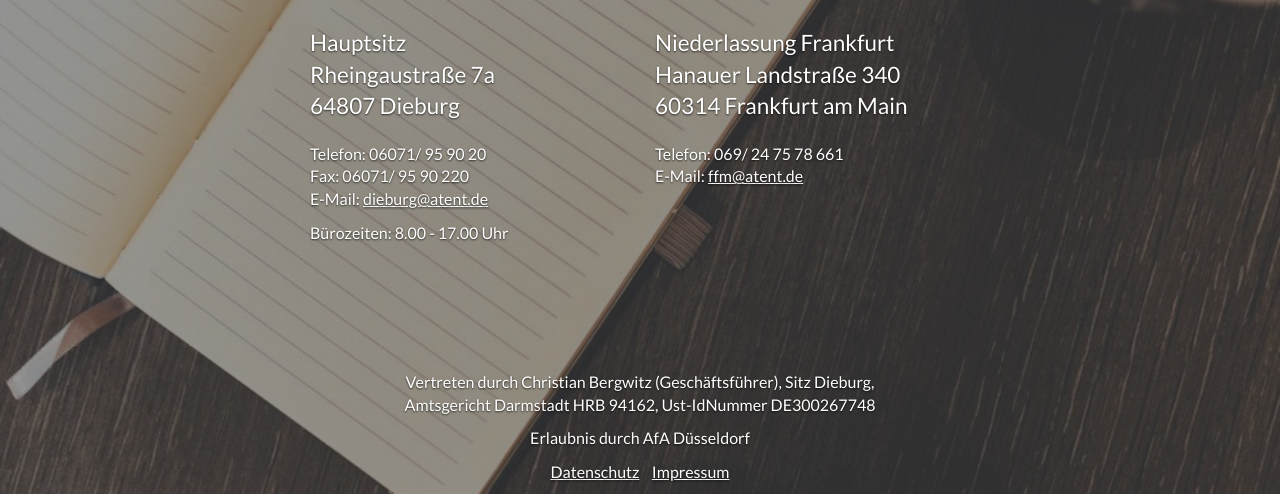
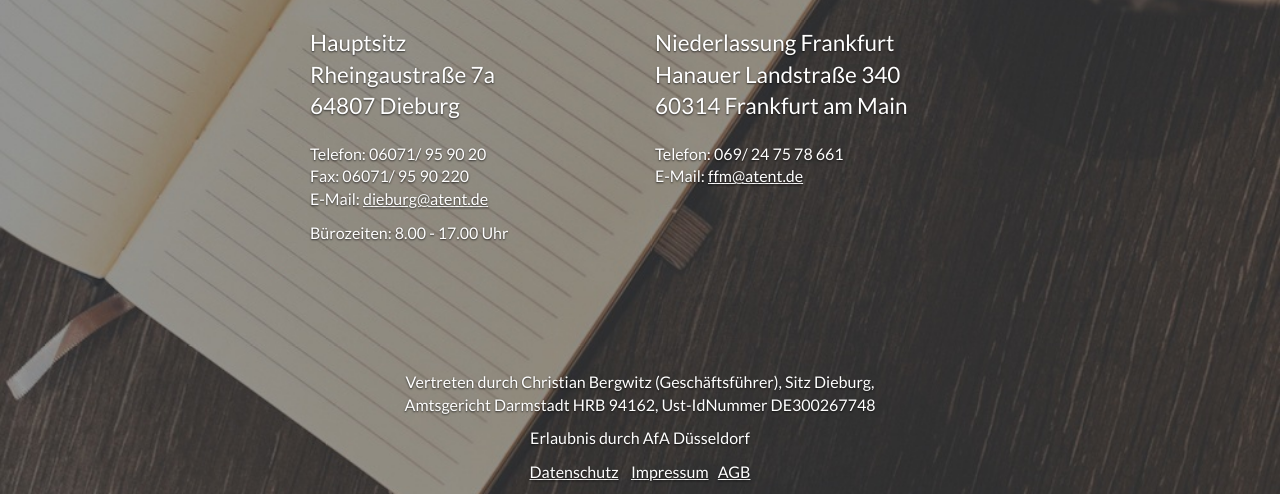
Before and after one commit to atent/atent.github.io, a plain HTML site: page index.html in a window 1280 px wide. Shown: the part 306-800 px from the top of the page. Drawn offline with nearby package versions, Linux system fonts and the light colour scheme.

Commit message:
Update index.html

```diff
--- a/index.html
+++ b/index.html
@@ -73,7 +73,7 @@
             <p>Vertreten durch Christian Bergwitz (Geschäftsführer), Sitz Dieburg,<br>
               Amtsgericht Darmstadt HRB 94162, Ust-IdNummer DE300267748</p>
             <p>Erlaubnis durch AfA Düsseldorf</p>
-            <p><a href="/datenschutz">Datenschutz</a> &nbsp;&nbsp; <a href="/impressum">Impressum</a></p>
+            <p><a href="/datenschutz">Datenschutz</a> &nbsp;&nbsp; <a href="/impressum">Impressum</a> &nbsp; <a href="/AGB_atent_personal.pdf">AGB</a></p>
           </div>
 
         </div>
```
